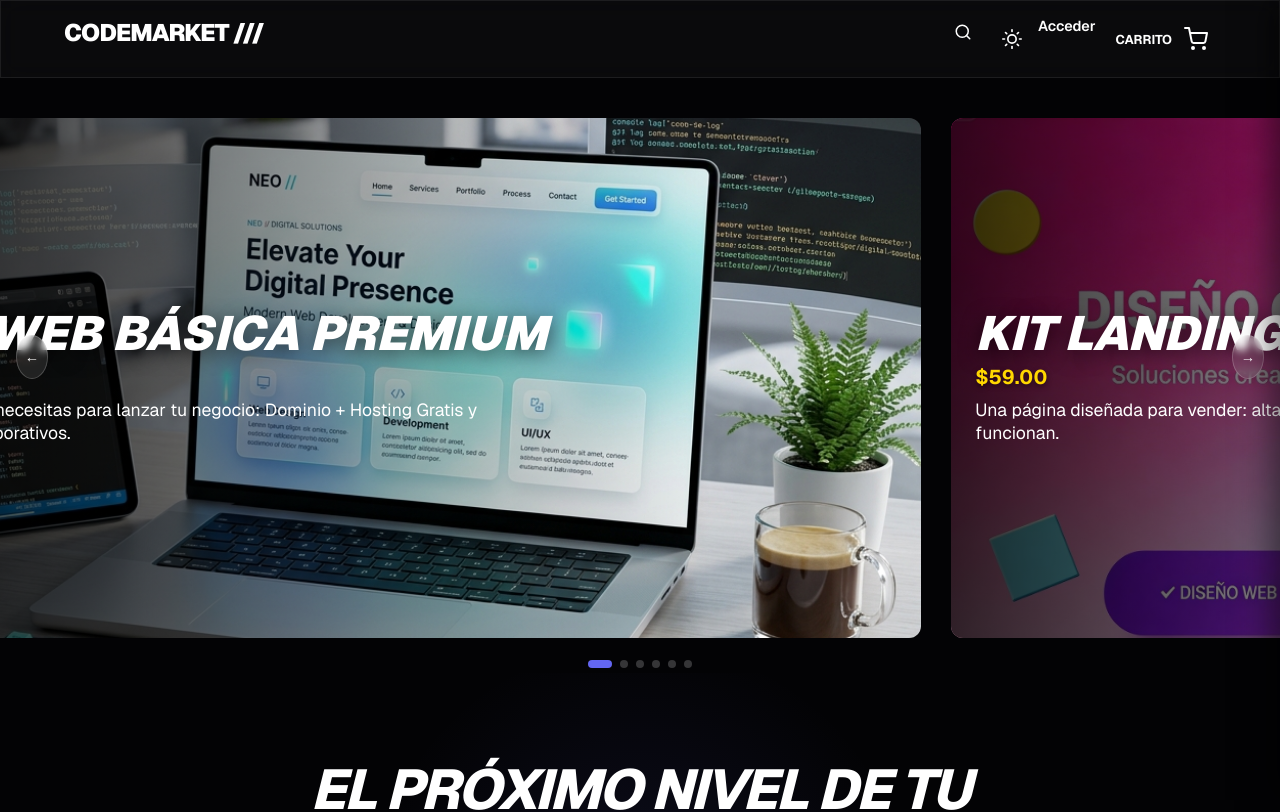
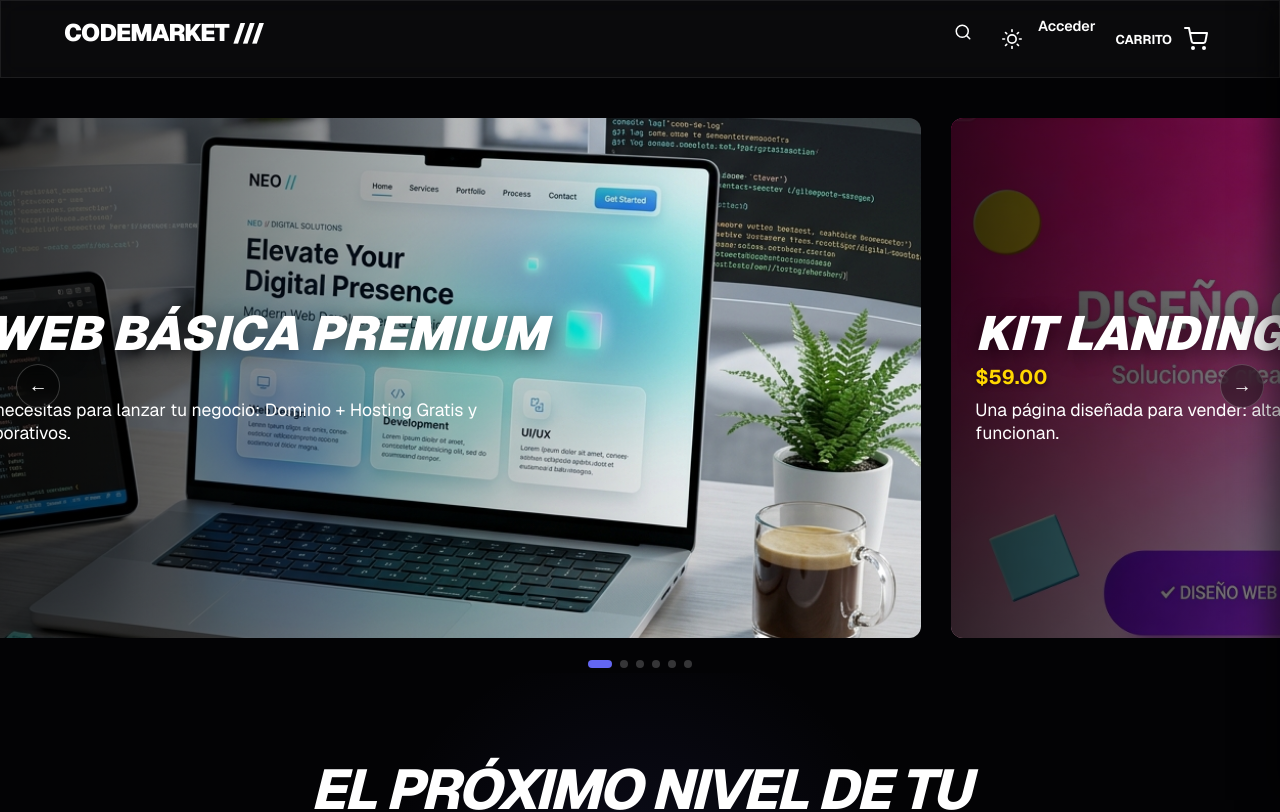
Before and after one commit to andrestate47/CodeMarket, a Next.js app: page / in a window 1280 px wide. Shown: the top 812 px of the page. Built offline with nearby package versions, Linux system fonts and the light colour scheme; no server answers.

Commit message:
style: restore desktop grid and fix carousel arrows visibility

```diff
--- a/src/app/page.module.css
+++ b/src/app/page.module.css
@@ -84,7 +84,7 @@
 
 .grid {
   display: grid;
-  grid-template-columns: repeat(auto-fill, minmax(280px, 1fr));
+  grid-template-columns: repeat(2, 1fr);
   gap: 32px 24px;
 }
 
--- a/src/components/Carousel.module.css
+++ b/src/components/Carousel.module.css
@@ -116,24 +116,22 @@
 /* Navigation Buttons */
 .navButton {
     position: absolute;
-    top: 45%;
-    /* Adjusted slightly up to account for dots space */
+    top: 50%;
     transform: translateY(-50%);
-    background: rgba(255, 255, 255, 0.1);
-    backdrop-filter: blur(4px);
+    background: rgba(0, 0, 0, 0.4);
+    backdrop-filter: blur(8px);
     border: 1px solid rgba(255, 255, 255, 0.2);
     color: white;
-    width: 32px;
-    /* Smaller buttons */
-    height: 32px;
+    width: 44px; /* Slightly larger for better UX */
+    height: 44px;
     border-radius: 50%;
     display: flex;
     align-items: center;
     justify-content: center;
     cursor: pointer;
-    z-index: 10;
+    z-index: 99; /* Higher z-index to stay on top */
     transition: all 0.2s;
-    font-size: 0.9rem;
+    font-size: 1.2rem;
 }
 
 .navButton:hover {
```
